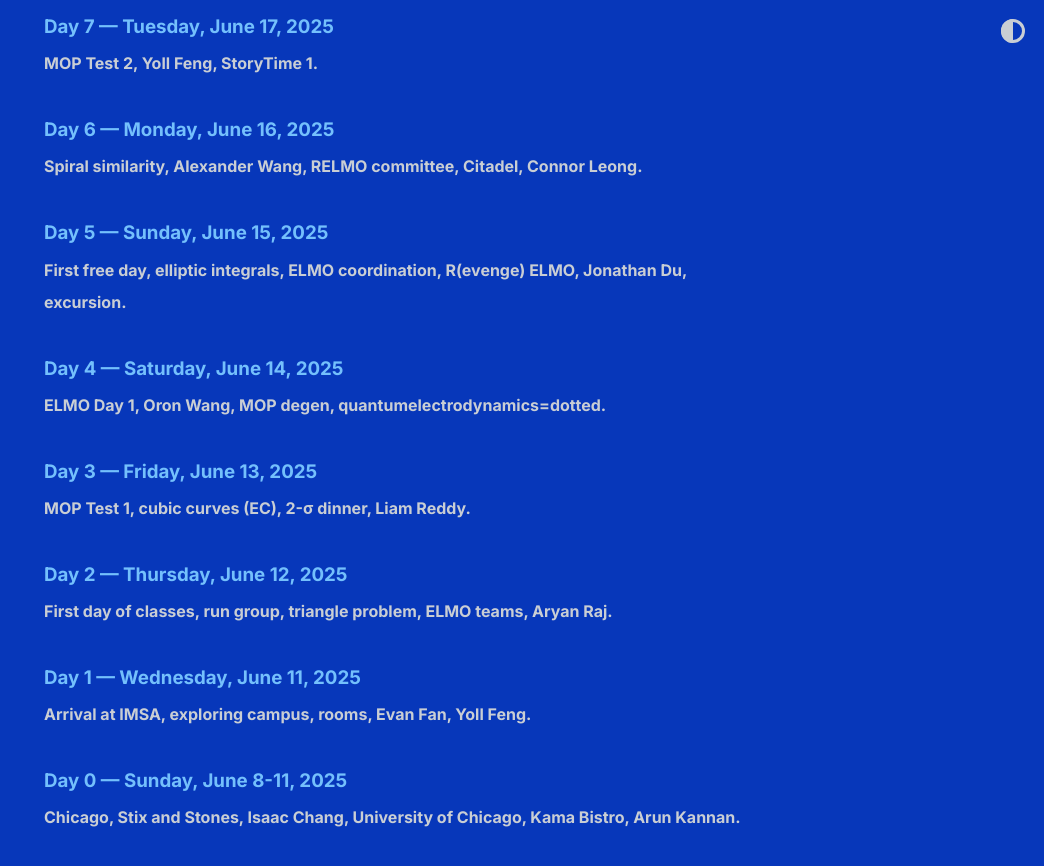
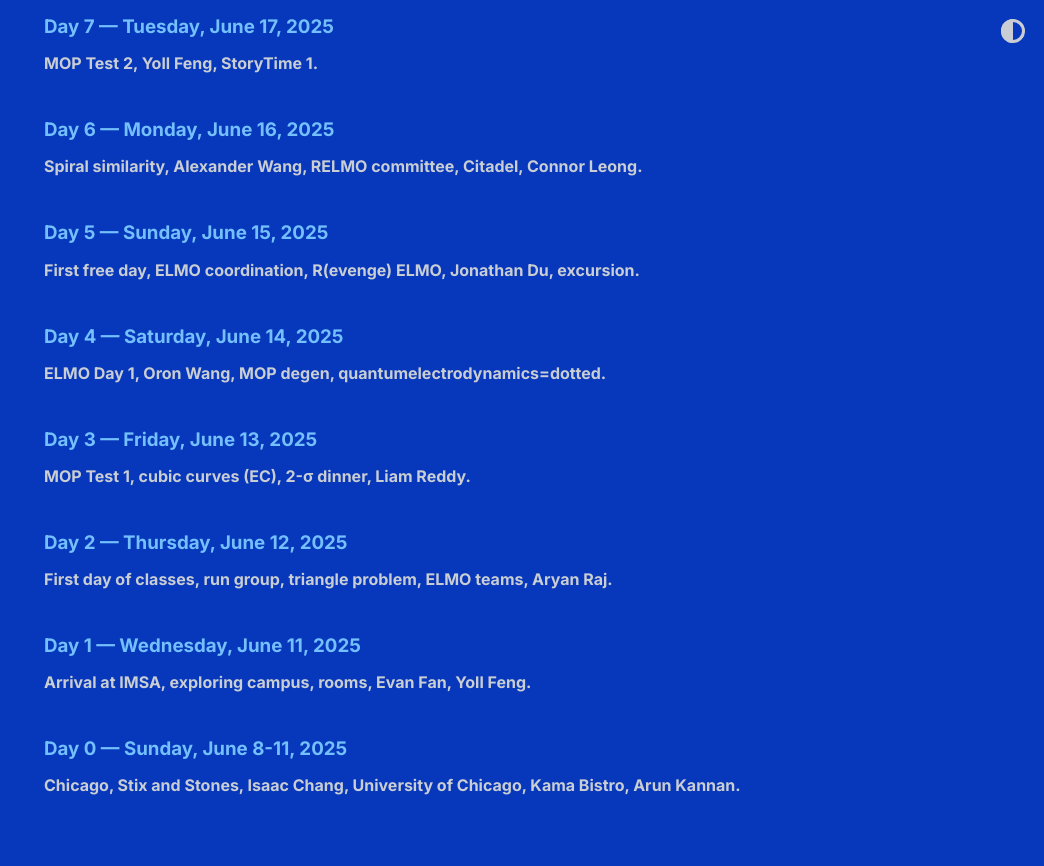
Before and after one commit to shihankanungo/shihankanungo.github.io, a Jekyll site: the page built from mop.md, in a window 1280 px wide and 900 px high, scrolled down 1659 px. Shown: the top 866 px of the window, without its empty margins (236-1280 px from the left). Built offline with Jekyll 4.4.1, drawn with Linux system fonts in a browser that asks for light colours.

Commit message:
Update mop.md

```diff
--- a/mop.md
+++ b/mop.md
@@ -541,7 +541,7 @@ Yesterday, I was able to get a sound sleep by wrapping a shirt around my eyes as
 
 <div class="heading-block"><h3 id="day-5">Day 5 &mdash; Sunday, June 15, 2025</h3>
 <div class="subline"><details>
-<summary style="list-style: none;"><strong>First free day, elliptic integrals, ELMO coordination, R(evenge) ELMO, Jonathan Du, excursion.</strong></summary>
+<summary style="list-style: none;"><strong>First free day, ELMO coordination, R(evenge) ELMO, Jonathan Du, excursion.</strong></summary>
 <p>
 Today was an off day: there were no classes (except for a seminar on elliptic integrals). But ELMO coordination was in full swing. Calvin spent 5 hours arguing with Liam about our team’s problem 1 submissions, and a good bit of that was on mine. They were debating whether to give a 4 or a 5. I felt that I should have got a 5, but due to the way that other peoples solutions were graded, we had to settle on a 4. But this caused me to decide to join in participating in writing the RELMO, and I’ve started working on a problem which imitates ELMO P2 and my P1 coordination, except in the problem I win.
 <br><br>
```
